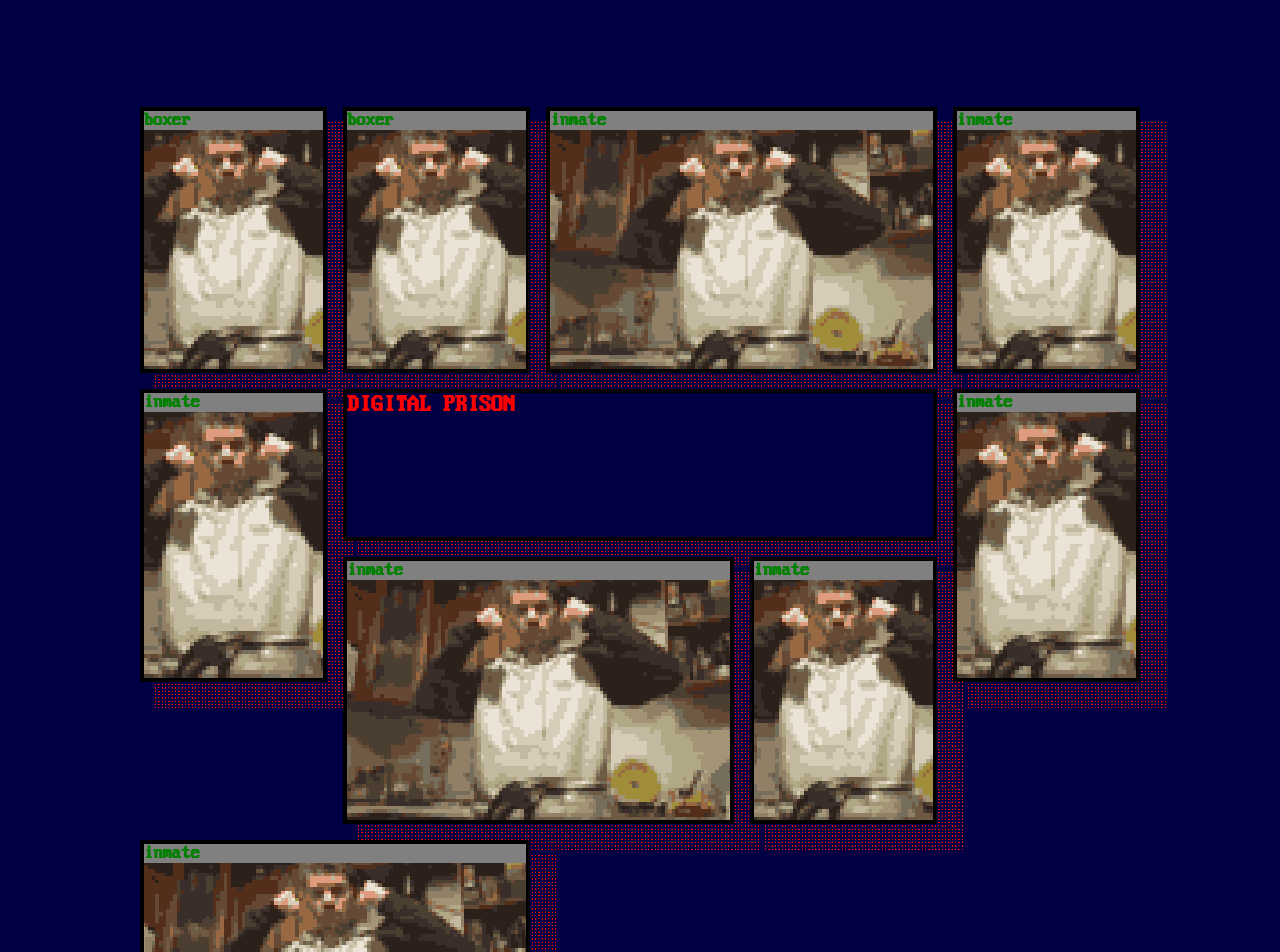
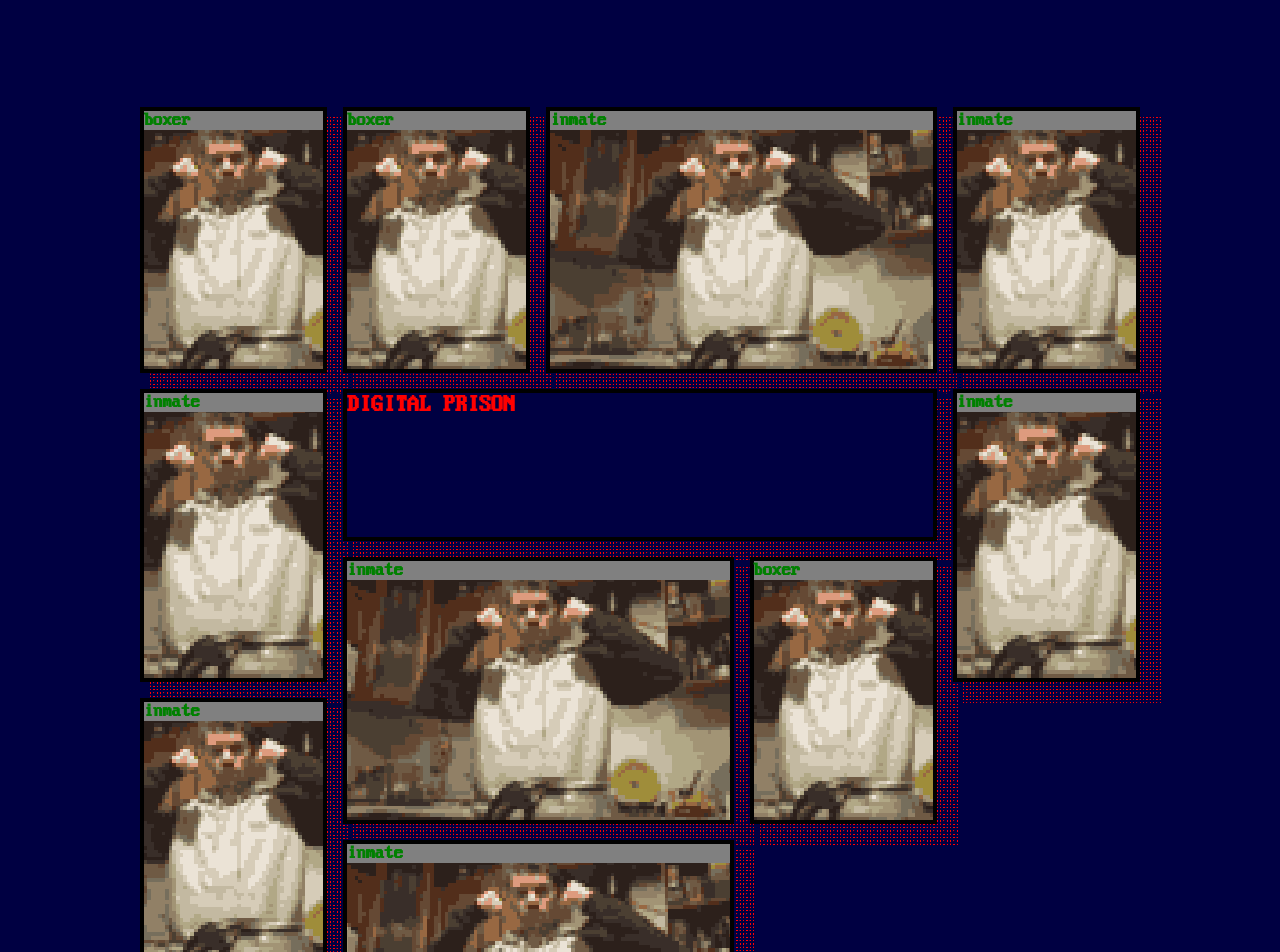
Before and after one commit to shmen-shmen/digital-prison, a React (Create React App) app: page / in a window 1280 px wide. Shown: the top 952 px of the page. Built offline with nearby package versions, Linux system fonts and the light colour scheme.

Commit message:
cells regroup in a nicer way when clicked

```diff
--- a/src/App.css
+++ b/src/App.css
@@ -39,8 +39,8 @@ body {
 	z-index: -10;
 	width: 100%;
 	height: 100%;
-	top: 10px;
-	left: 10px;
+	top: 5px;
+	left: 5px;
 	color: green;
 	background-image: url(../public/assets/images/dots-red.png);
 	background-size: 10px;
--- a/src/App.js
+++ b/src/App.js
@@ -41,12 +41,14 @@ const Cellz = (props) => {
 			<div className="grid-cell grid-col-span-2">
 				<h3>inmate</h3>
 			</div>
+			<Cell n={"1"} showFG={showFG} setShowFG={setShowFG}></Cell>
 			<div className="grid-cell">
 				<h3>inmate</h3>
 			</div>
 			<div className="grid-cell grid-col-span-2">
 				<h3>inmate</h3>
 			</div>
+			{showFG ? <CellZoom showFG={showFG} setShowFG={setShowFG} /> : null}
 			{showFG ? <CellZoom showFG={showFG} setShowFG={setShowFG} /> : null}
 		</section>
 	);
@@ -56,15 +58,17 @@ const Cell = (props) => {
 	const { name, smallImg, largeImg } = inmates.inmate1;
 	const [cellSize, setCellSize] = useState("");
 	const [image, setImage] = useState(smallImg);
+	const [spanNum, setspanNum] = useState("2");
 
 	const cellHandler = (e) => {
 		// VAR-1 SMALL WINODW EXPANDS:
-		// let { width, height } = e.target.style;
-		// cellSize === "500px" ? setCellSize("") : setCellSize("500px");
-		// image === smallImg ? setImage(largeImg) : setImage(smallImg);
+		let { width, height } = e.target.style;
+		cellSize === "500px" ? setCellSize("") : setCellSize("500px");
+		image === smallImg ? setImage(largeImg) : setImage(smallImg);
+		image === smallImg ? setspanNum("10") : setspanNum("2");
 
 		// VAR-2 NEW WINODW APPEARS IN FRONT OF EVERYTHING:
-		props.setShowFG(!props.showFG);
+		// props.setShowFG(!props.showFG);
 
 		// VAR-3 IDK WHAT THAT IS:
 		// const computedStyle = window.getComputedStyle(e.target);
@@ -88,6 +92,7 @@ const Cell = (props) => {
 				width: cellSize,
 				height: cellSize,
 				backgroundImage: `url(/assets/images/${image})`,
+				gridRow: `span ${spanNum}`,
 			}}
 		>
 			<h3>{name}</h3>
```
